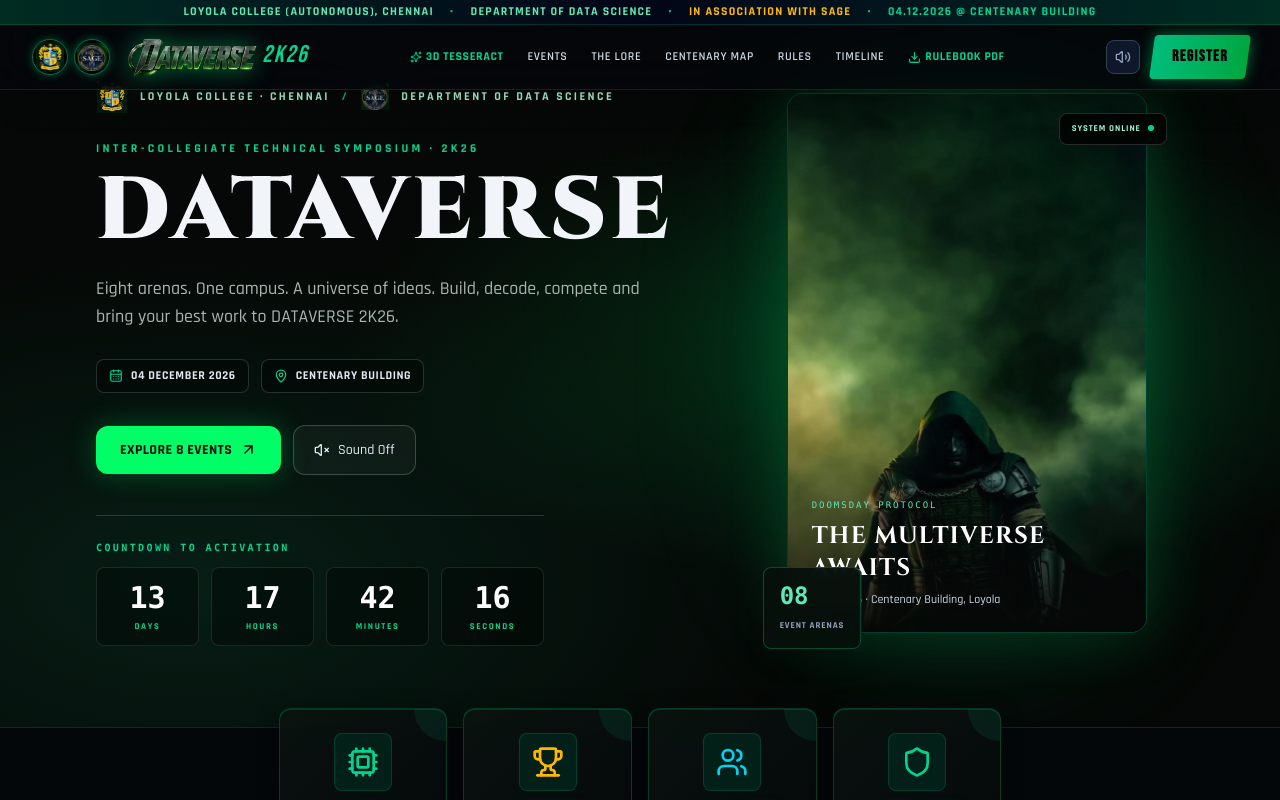
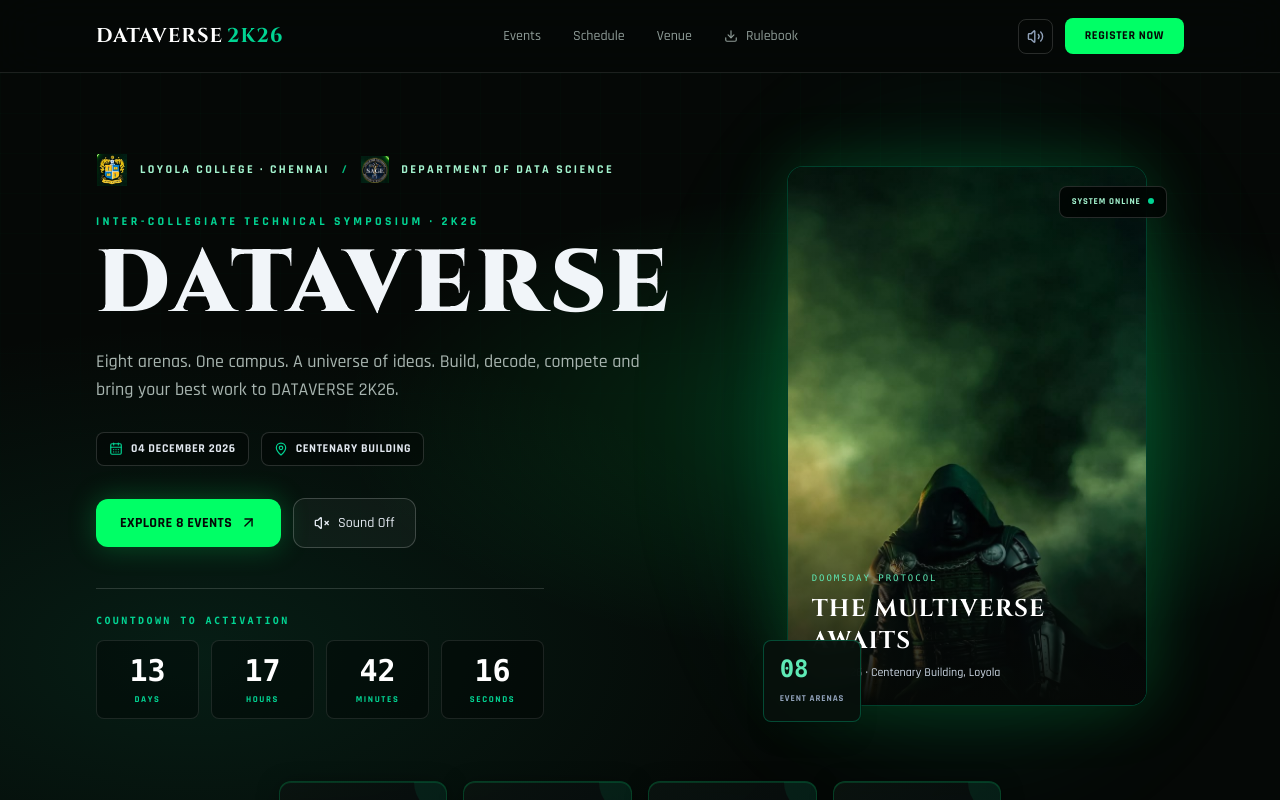
Before and after one commit to Joerakesh/dataverse, a Next.js app: page / in a window 1280 px wide. Shown: the top 800 px of the page. Built offline with nearby package versions, Linux system fonts and the light colour scheme.

Commit message:
Match reference split hero and responsive three-zone navigation

```diff
--- a/src/components/Navbar.tsx
+++ b/src/components/Navbar.tsx
@@ -2,100 +2,37 @@
 
 import React, { useState } from "react";
 import Link from "next/link";
-import { Menu, X, Sparkles, Volume2, VolumeX, Download } from "lucide-react";
+import { Menu, X, Volume2, VolumeX, Download } from "lucide-react";
 import { sounds } from "@/src/utils/soundEffects";
 
 export default function Navbar() {
-  const [mobileMenuOpen, setMobileMenuOpen] = useState(false);
-  const [soundEnabled, setSoundEnabled] = useState(true);
-
-  const toggleSound = () => {
-    sounds.enabled = !soundEnabled;
-    setSoundEnabled(!soundEnabled);
-    if (!soundEnabled) sounds.playClick();
-  };
-
-  const navLinks = [
-    { href: "#tesseract", label: "3D Tesseract" },
-    { href: "#events", label: "Events" },
-    { href: "#lore", label: "The Lore" },
-    { href: "#map", label: "Centenary Map" },
-    { href: "#rules", label: "Rules" },
-    { href: "#schedule", label: "Timeline" },
-  ];
-
+  const [open, setOpen] = useState(false);
+  const [sound, setSound] = useState(true);
+  const links = [{href:"#events",label:"Events"},{href:"#schedule",label:"Schedule"},{href:"#venue",label:"Venue"}];
+  const toggleSound = () => { sounds.enabled = !sound; setSound(!sound); if (!sound) sounds.playClick(); };
   return (
-    <header className="fixed top-0 left-0 right-0 z-50 bg-[#04070a]/80 backdrop-blur-xl border-b border-emerald-500/20 shadow-[0_8px_32px_rgba(0,0,0,.22)]">
-      <div className="bg-gradient-to-r from-emerald-950 via-slate-950 to-emerald-950 border-b border-emerald-500/20 py-1 px-4 text-center text-[10px] sm:text-xs font-tech font-bold uppercase tracking-widest text-emerald-300 flex items-center justify-center gap-2 sm:gap-4 overflow-x-auto whitespace-nowrap">
-        <span>LOYOLA COLLEGE (AUTONOMOUS), CHENNAI</span>
-        <span className="text-emerald-500">•</span>
-        <span>DEPARTMENT OF DATA SCIENCE</span>
-        <span className="text-emerald-500">•</span>
-        <span className="text-amber-400">IN ASSOCIATION WITH SAGE</span>
-        <span className="text-emerald-500">•</span>
-        <span className="text-emerald-400">04.12.2026 @ CENTENARY BUILDING</span>
-      </div>
-
-      <div className="max-w-7xl mx-auto px-4 sm:px-6 lg:px-8 h-16 flex items-center justify-between">
-        <Link href="/" onClick={() => sounds.playHover()} className="flex items-center gap-3 sm:gap-4 group">
-          <div className="flex items-center gap-1.5 flex-shrink-0">
-            <div className="w-9 h-9 rounded-full overflow-hidden border border-emerald-400/50 p-0.5 bg-black/60 shadow-[0_0_10px_rgba(0,255,136,0.3)]">
-              <img src="/images/loyola-crest.png" alt="Loyola" className="w-full h-full object-contain"/>
-            </div>
-            <div className="w-9 h-9 rounded-full overflow-hidden border border-emerald-400/50 p-0.5 bg-black/60 shadow-[0_0_10px_rgba(0,255,136,0.3)]">
-              <img src="/images/sage-logo.png" alt="SAGE" className="w-full h-full object-contain"/>
-            </div>
-          </div>
-          <div className="flex items-center gap-1">
-            <img src="/images/logo.png" alt="DATAVERSE" className="h-9 sm:h-11 w-auto object-contain filter drop-shadow-[0_0_12px_rgba(0,255,136,0.4)] group-hover:scale-105 transition-transform"/>
-            <span className="font-avengers text-xl sm:text-2xl text-emerald-400 italic -mt-1">2K26</span>
-          </div>
-        </Link>
-
-        <nav className="hidden xl:flex items-center gap-6 text-xs font-semibold uppercase tracking-wider text-slate-300">
-          {navLinks.map((link, index) => (
-            <a key={link.href} href={link.href} onClick={() => sounds.playHover()} className={index === 0 ? "hover:text-emerald-400 transition-colors flex items-center gap-1 text-emerald-400 font-bold" : "hover:text-emerald-400 transition-colors"}>
-              {index === 0 && <Sparkles size={12}/>}
-              <span>{link.label}</span>
-            </a>
-          ))}
-          <a href="/DATAVERSE-RULEBOOK.pdf" download="DATAVERSE-RULEBOOK.pdf" onClick={() => sounds.playClick()} className="flex items-center gap-1 text-emerald-400 hover:text-emerald-300 transition-colors font-bold">
-            <Download size={13}/><span>Rulebook PDF</span>
-          </a>
+    <header className="sticky top-0 z-50 border-b border-white/10 bg-[#050806]/90 backdrop-blur-xl">
+      <div className="mx-auto flex h-[4.5rem] max-w-6xl items-center justify-between gap-3 px-4 sm:px-8">
+        <Link href="/" className="shrink-0 font-doom text-lg font-bold tracking-[.16em] text-white sm:text-xl">DATAVERSE<span className="ml-1 text-emerald-400">2K26</span></Link>
+        <nav className="hidden items-center gap-8 text-sm font-medium text-[#8E9B97] md:flex">
+          {links.map(link=><a key={link.href} href={link.href} className="whitespace-nowrap transition hover:text-emerald-300">{link.label}</a>)}
+          <a href="/DATAVERSE-RULEBOOK.pdf" download className="inline-flex items-center gap-2 whitespace-nowrap transition hover:text-emerald-300"><Download size={14}/>Rulebook</a>
         </nav>
-
-        <div className="hidden md:flex items-center gap-3">
-          <button onClick={toggleSound} className="p-2 rounded-lg bg-slate-900 border border-slate-700 text-slate-400 hover:text-emerald-400 hover:border-emerald-500/50 transition-colors" title={soundEnabled ? "Mute SFX" : "Unmute SFX"}>
-            {soundEnabled ? <Volume2 size={16}/> : <VolumeX size={16}/>}
-          </button>
-          <Link href="/register" onClick={() => sounds.playClick()} className="btn-avengers px-5 py-2.5 bg-gradient-to-r from-emerald-500 to-green-600 text-black font-avengers text-base font-bold tracking-wider rounded shadow-[0_0_15px_rgba(0,255,136,0.4)]">
-            <span>REGISTER</span>
-          </Link>
+        <div className="hidden shrink-0 items-center gap-3 md:flex">
+          <button type="button" onClick={toggleSound} aria-label={sound?"Mute sound":"Enable sound"} className="rounded-lg border border-white/15 p-2 text-slate-400 transition hover:border-emerald-400/50 hover:text-emerald-300">{sound?<Volume2 size={17}/>:<VolumeX size={17}/>}</button>
+          <Link href="/register" onClick={()=>sounds.playClick()} className="rounded-lg bg-[#00ff66] px-5 py-2.5 text-xs font-bold tracking-wider text-[#050806] transition hover:bg-emerald-300">REGISTER NOW</Link>
         </div>
-
-        <div className="flex md:hidden items-center gap-2">
-          <button onClick={toggleSound} className="p-2 text-slate-400 hover:text-emerald-400">
-            {soundEnabled ? <Volume2 size={18}/> : <VolumeX size={18}/>}
-          </button>
-          <button onClick={() => setMobileMenuOpen(!mobileMenuOpen)} className="p-2 text-slate-300 hover:text-emerald-400" aria-label="Toggle navigation menu">
-            {mobileMenuOpen ? <X size={24}/> : <Menu size={24}/>}
-          </button>
+        <div className="flex items-center gap-2 md:hidden">
+          <button type="button" onClick={toggleSound} aria-label={sound?"Mute sound":"Enable sound"} className="p-2 text-slate-300">{sound?<Volume2 size={18}/>:<VolumeX size={18}/>}</button>
+          <button type="button" onClick={()=>setOpen(v=>!v)} aria-label={open?"Close menu":"Open menu"} aria-expanded={open} className="p-2 text-slate-200">{open?<X size={22}/>:<Menu size={22}/>}</button>
         </div>
       </div>
-
-      {mobileMenuOpen && (
-        <div className="md:hidden bg-[#070b10] border-b border-emerald-500/30 px-6 py-6 flex flex-col gap-4 text-slate-200">
-          {navLinks.map((link) => (
-            <a key={link.href} href={link.href} onClick={() => setMobileMenuOpen(false)} className="hover:text-emerald-400 font-tech text-base uppercase">{link.label}</a>
-          ))}
-          <a href="/DATAVERSE-RULEBOOK.pdf" download="DATAVERSE-RULEBOOK.pdf" onClick={() => setMobileMenuOpen(false)} className="flex items-center gap-2 text-emerald-400 font-tech text-base uppercase font-bold">
-            <Download size={16}/><span>Download Rulebook PDF</span>
-          </a>
-          <Link href="/register" onClick={() => setMobileMenuOpen(false)} className="btn-avengers w-full py-3 bg-gradient-to-r from-emerald-500 to-green-600 text-black font-avengers text-xl font-bold tracking-wider rounded text-center mt-2">
-            <span>REGISTER NOW</span>
-          </Link>
-        </div>
-      )}
+      {open && <div className="border-t border-white/10 bg-[#050806] px-5 py-5 md:hidden">
+        <nav className="flex flex-col gap-4">{links.map(link=><a key={link.href} href={link.href} onClick={()=>setOpen(false)} className="text-sm font-semibold uppercase tracking-wider text-slate-200 hover:text-emerald-300">{link.label}</a>)}
+          <a href="/DATAVERSE-RULEBOOK.pdf" download onClick={()=>setOpen(false)} className="inline-flex items-center gap-2 text-sm text-emerald-300"><Download size={15}/>Download Rulebook</a>
+          <Link href="/register" onClick={()=>setOpen(false)} className="mt-1 rounded-lg bg-[#00ff66] px-4 py-3 text-center text-sm font-bold text-black">REGISTER NOW</Link>
+        </nav>
+      </div>}
     </header>
   );
 }
```
